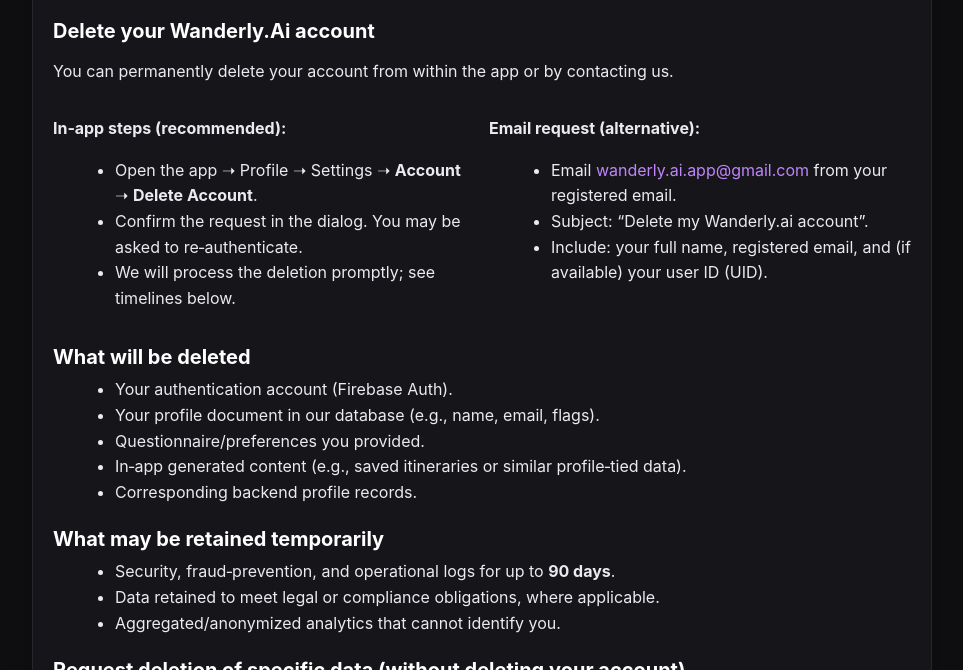
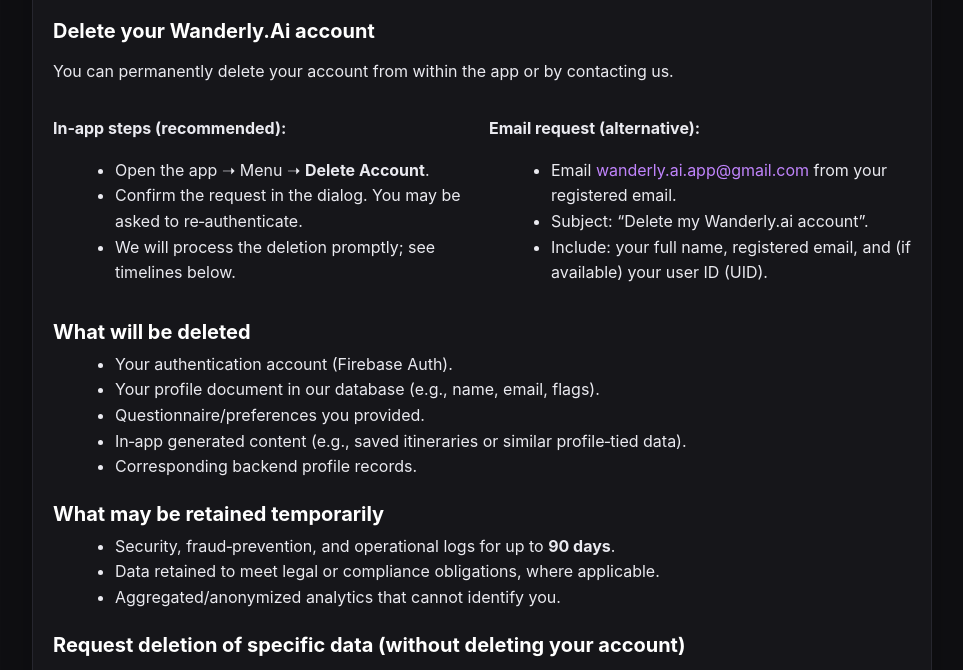
Before and after one commit to Wanderly-AI/Docs, a plain HTML site: page index.html in a window 1280 px wide. Shown: the part 130-800 px from the top of the page, without its empty margins (158-1121 px from the left). Drawn offline with Linux system fonts and the light colour scheme.

Commit message:
Update index.html

```diff
--- a/index.html
+++ b/index.html
@@ -48,7 +48,7 @@
         <div>
           <p><strong>In‑app steps (recommended):</strong></p>
           <ul>
-            <li>Open the app ➝ Profile ➝ Settings ➝ <strong>Account</strong> ➝ <strong>Delete Account</strong>.</li>
+            <li>Open the app ➝ Menu ➝ <strong>Delete Account</strong>.</li>
             <li>Confirm the request in the dialog. You may be asked to re‑authenticate.</li>
             <li>We will process the deletion promptly; see timelines below.</li>
           </ul>
```
